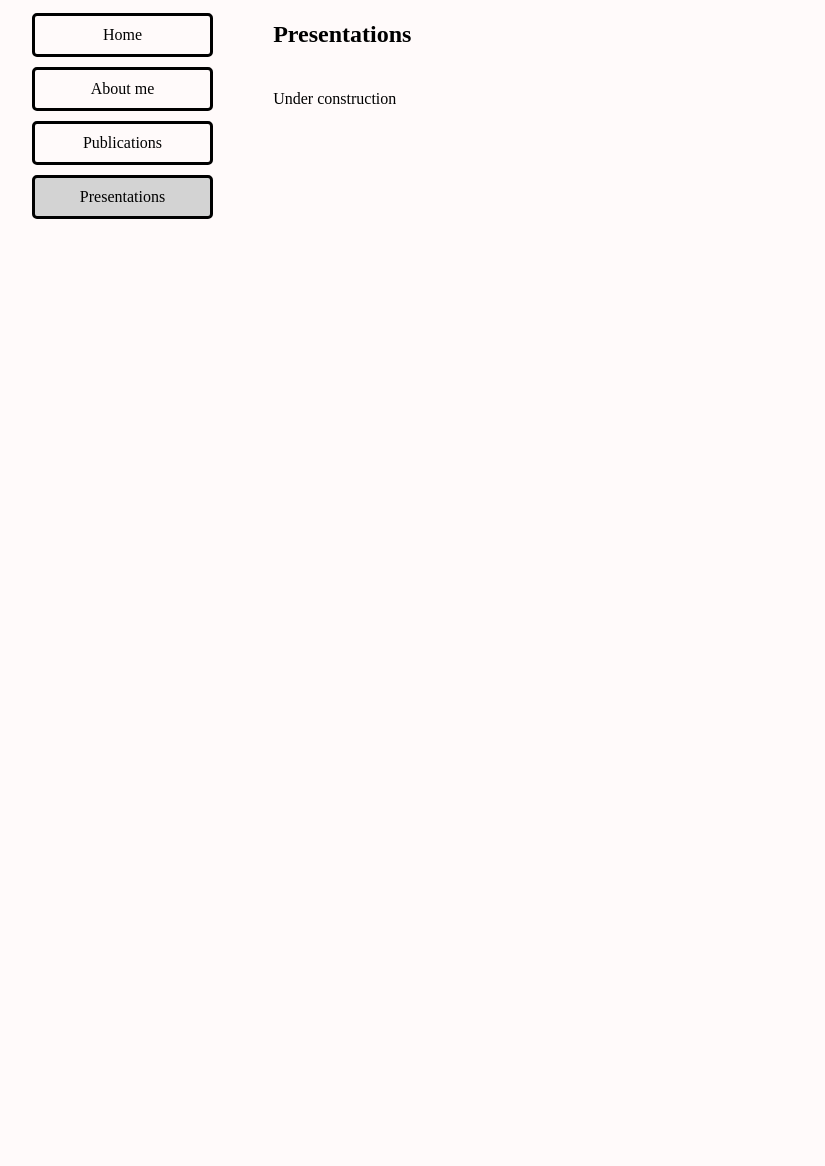
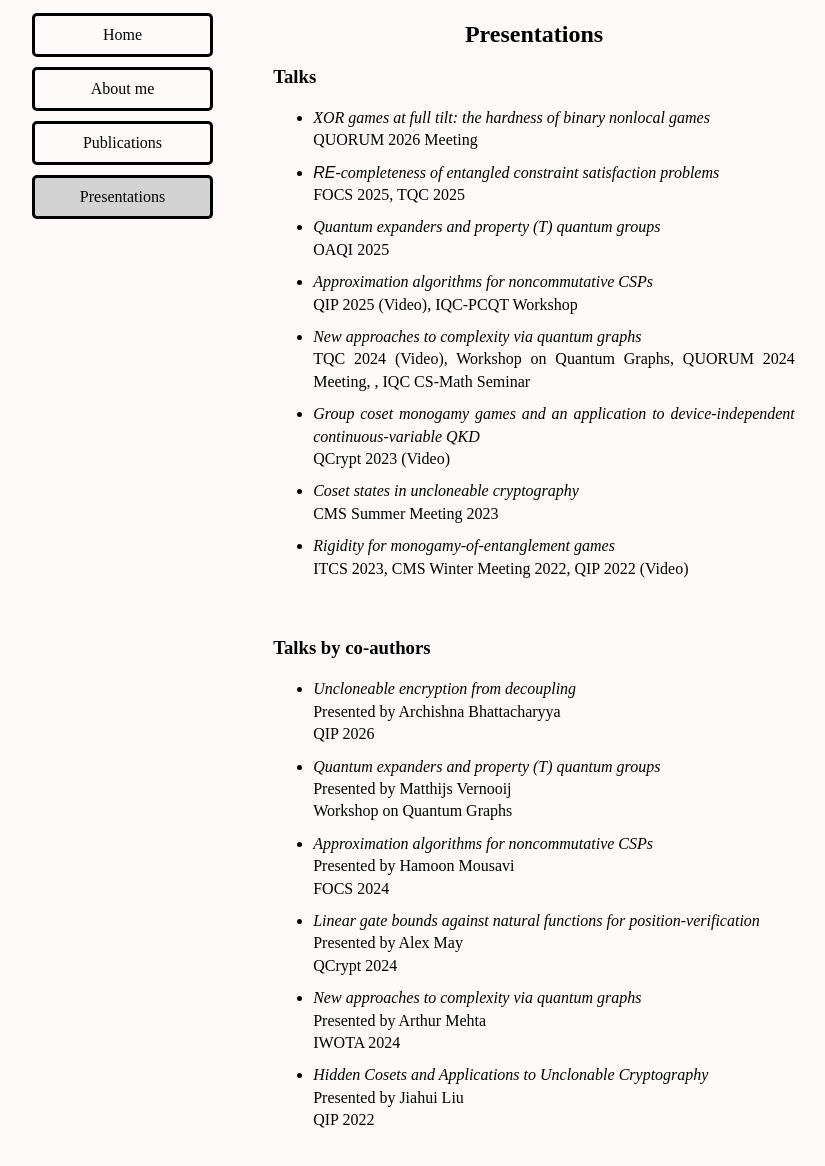
Before and after one commit to ericculf/ericculf.github.io, a plain HTML site: page pages/presentations.html in a window 1280 px wide. Shown: the part 166-1332 px from the top of the page, without its empty margins (106-931 px from the left). Before the commit the page ends 800 px from the top, so only its background shows below. Drawn offline with Linux system fonts and the light colour scheme.

Commit message:
Added presentations

```diff
--- a/pages/presentations.html
+++ b/pages/presentations.html
@@ -21,8 +21,39 @@
 
 	<div class="maincontent">
 		<center><h2>Presentations</h2></center>
+		<h3>Talks</h3>
+		<ul>
+			<li><i>XOR games at full tilt: the hardness of binary nonlocal games</i><br><a href="https://quorumuottawa.ca/quorum-2026-meeting/"> QUORUM 2026 Meeting</a></li>
+
+			<li><i><span style="font-family:arial">RE</span>-completeness of entangled constraint satisfaction problems</i><br><a href="https://focs.computer.org/2025/">FOCS 2025</a>, <a href="https://tqc.iaqi.org/2025/">TQC 2025</a></li>
+
+			<li><i>Quantum expanders and property (T) quantum groups</i><br><a href="http://www.fields.utoronto.ca/activities/24-25/operator-algebras-quantum-information">OAQI 2025</a></li>
+
+			<li><i>Approximation algorithms for noncommutative CSPs</i><br><a href="https://qip.iaqi.org/2025/">QIP 2025</a> (<a href="https://www.youtube.com/watch?v=09RITtOYLh0">Video</a>), <a href="https://uwaterloo.ca/institute-for-quantum-computing/events/iqc-pcqt-workshop">IQC-PCQT Workshop</a></li>
+
+			<li><i>New approaches to complexity via quantum graphs</i><br><a href="https://tqc.iaqi.org/2025/tqc-2024/">TQC 2024</a> (<a href="https://www.youtube.com/watch?v=cTvD6sx4Nuw">Video</a>), <a href="https://sites.google.com/view/quantum-graphs-25/home">Workshop on Quantum Graphs</a>, QUORUM 2024 Meeting, , <a href="https://uwaterloo.ca/institute-for-quantum-computing/events/new-approaches-complexity-quantum-graphs"> IQC CS-Math Seminar</a></li>
+
+			<li><i>Group coset monogamy games and an application to device-independent continuous-variable QKD</i><br><a href="https://2023.qcrypt.net/">QCrypt 2023</a> (<a href="https://www.youtube.com/watch?v=x3GlcVy9SOE">Video</a>)</li>
+
+			<li><i>Coset states in uncloneable cryptography</i><br><a href="https://cmssmc.wixsite.com/summer23">CMS Summer Meeting 2023</a> </li>
+
+			<li><i>Rigidity for monogamy-of-entanglement games</i><br><a href="https://itcs-conf.org/itcs23/itcs23-program.html">ITCS 2023</a>, <a href="https://www2.cms.math.ca/Events/winter22/sessions_scientific">CMS Winter Meeting 2022</a>, <a href="https://web.cvent.com/event/8adf8248-432b-499c-91e2-63b83ba3f69e/summary">QIP 2022</a> (<a href="https://www.youtube.com/watch?v=by5LJEEQ6Qg">Video</a>)</li>
+		</ul>
 		<br>
-		Under construction
+		<h3>Talks by co-authors</h3>
+		<ul>
+			<li><i>Uncloneable encryption from decoupling</i><br>Presented by <a href="https://sites.google.com/view/archishnabhattacharyya/home">Archishna Bhattacharyya</a><br><a href="https://qip.iaqi.org/2026/">QIP 2026</a></li>
+
+			<li><i>Quantum expanders and property (T) quantum groups</i><br>Presented by <a href="https://nl.linkedin.com/in/matthijs-vernooij">Matthijs Vernooij</a><br><a href="https://sites.google.com/view/quantum-graphs-25/home">Workshop on Quantum Graphs</a></li>
+
+			<li><i>Approximation algorithms for noncommutative CSPs</i><br>Presented by <a href="https://hamoonmousavi.com/">Hamoon Mousavi</a><br><a href="https://focs.computer.org/2024/">FOCS 2024</a></li>
+
+			<li><i>Linear gate bounds against natural functions for position-verification</i><br>Presented by <a href="https://alexmpmay.com/">Alex May</a><br><a href="https://2024.qcrypt.net/">QCrypt 2024</a></li>
+
+			<li><i>New approaches to complexity via quantum graphs</i><br>Presented by <a href="https://mysite.science.uottawa.ca/amehta2/">Arthur Mehta</a><br><a href="https://blogs.kent.ac.uk/iwota2024/">IWOTA 2024</a></li>
+
+			<li><i>Hidden Cosets and Applications to Unclonable Cryptography</i><br>Presented by <a href="https://sites.google.com/view/jiahuiliu/">Jiahui Liu</a><br><a href="https://web.cvent.com/event/8adf8248-432b-499c-91e2-63b83ba3f69e/summary">QIP 2022</a></li>
+		</ul>
 		<br><br>
 	</div>
 
```
Also changed, not shown: pages/publications.html (+2 -3 lines).
